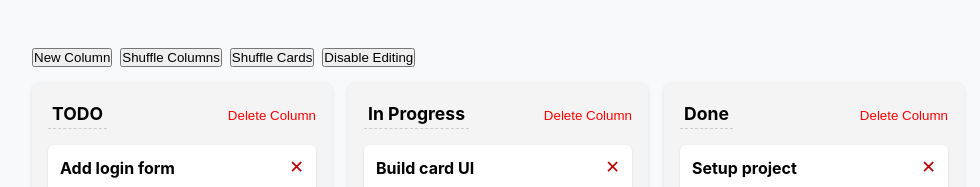
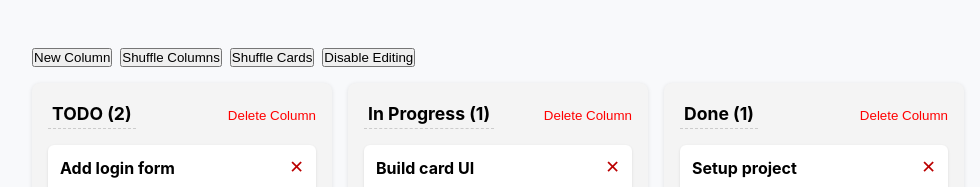
Before and after one commit to RodionCoach/test_bankingbad_vue, a Vue app: page / in a window 1280 px wide. Shown: the top 187 px of the page, without its empty margins (16-996 px from the left). Built offline with nearby package versions, Linux system fonts and the light colour scheme.

Commit message:
feat: add active cards counter

```diff
--- a/modules/components/BoardColumn/BoardColumn.vue
+++ b/modules/components/BoardColumn/BoardColumn.vue
@@ -1,9 +1,8 @@
 <template>
   <div class="board-column">
     <div class="column-header">
-      <div class="column-title" contenteditable="true" :contenteditable="editingEnabled" @blur="emitTitle"
-        @keydown.enter.prevent="emitTitle">
-        {{ column.title }}
+      <div class="column-title" :contenteditable="editingEnabled" @blur="emitTitle" @keydown.enter.prevent="emitTitle">
+        {{ column.title }} ({{ column.cards.length }})
       </div>
       <div class="column-actions">
         <button @click="$emit('delete-column')">Delete Column</button>
@@ -21,7 +20,6 @@
 </template>
 
 <script setup>
-import { ref } from 'vue'
 import Card from '../Card/Card.vue'
 
 const props = defineProps({
@@ -38,11 +36,12 @@ const emit = defineEmits([
 ])
 
 const emitTitle = (e) => {
-  const title = e.target.innerText.trim()
-  if (title && title !== props.column.title) {
-    emit('update-column', title)
+  const fullText = e.target.innerText
+  const stripped = fullText.replace(/\(\d+\)$/, '').trim()
+  if (stripped && stripped !== props.column.title) {
+    emit('update-column', stripped)
   } else {
-    e.target.innerText = props.column.title
+    e.target.innerText = `${props.column.title} (${props.column.cards.length})`
   }
 }
 </script>
```
